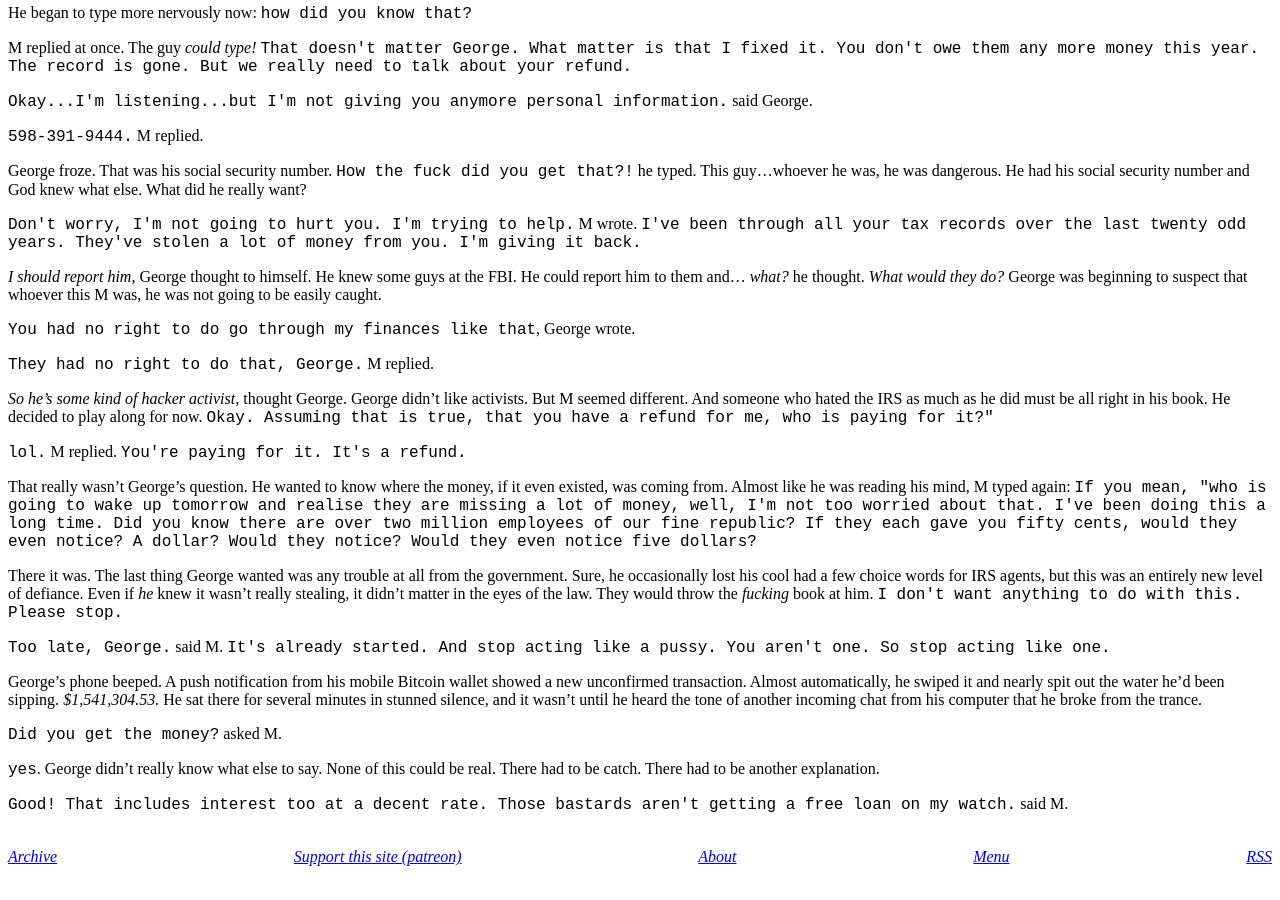
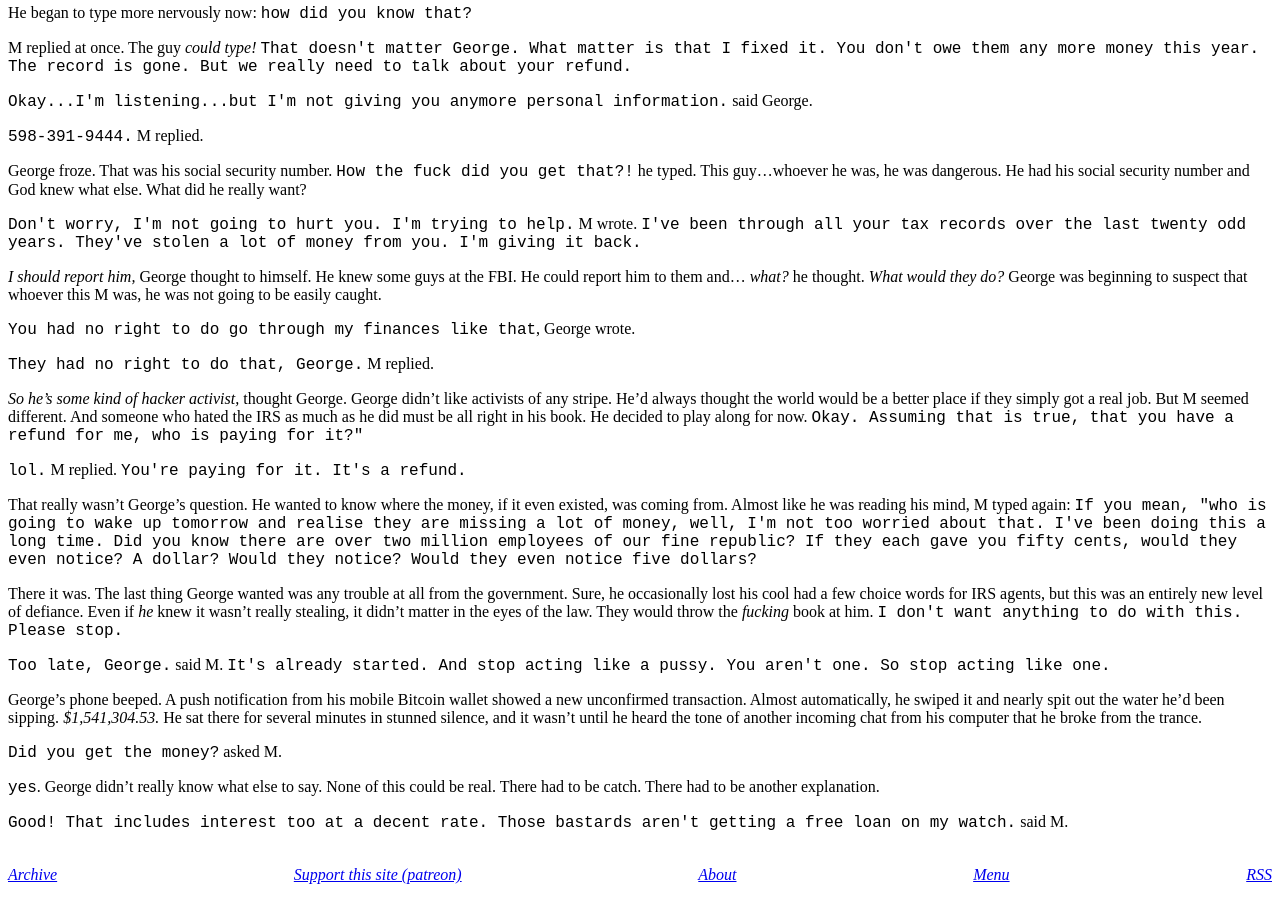
Before and after one commit to derykmakgill/website, a Jekyll site: the page built from tax.md, in a window 1280 px wide and 900 px high, scrolled down 964 px. Built offline with Jekyll 4.4.1, drawn with Linux system fonts in a browser that asks for light colours.

Commit message:
Update tax.md

```diff
--- a/tax.md
+++ b/tax.md
@@ -80,7 +80,7 @@ George froze. That was his social security number. <code style="font-family: cou
 
 <code style="font-family: courier new, monospace;">They had no right to do that, George.</code> M replied.
 
-*So he's some kind of hacker activist,* thought George. George didn't like activists. But M seemed different. And someone who hated the IRS as much as he did must be all right in his book. He decided to play along for now. <code style="font-family: courier new, monospace;">Okay. Assuming that is true, that you have a refund for me, who is paying for it?"
+*So he's some kind of hacker activist,* thought George. George didn't like activists of any stripe. He'd always thought the world would be a better place if they simply got a real job. But M seemed different. And someone who hated the IRS as much as he did must be all right in his book. He decided to play along for now. <code style="font-family: courier new, monospace;">Okay. Assuming that is true, that you have a refund for me, who is paying for it?"
 
 <code style="font-family: courier new, monospace;">lol.</code> M replied. <code style="font-family: courier new, monospace;">You're paying for it. It's a refund.</code>
 
```
